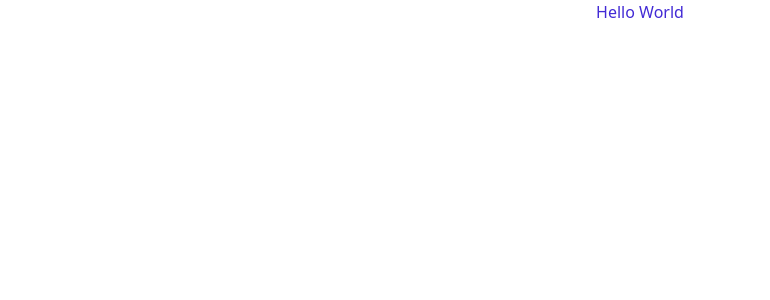
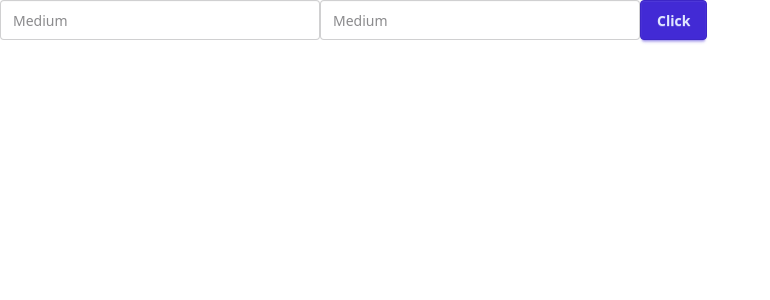
Before and after one commit to faridulhaque/JT-Spotter-AI-Flight-App, a Next.js app: page / in a window 1280 px wide. Shown: the top 300 px of the page, without its empty margins (0-770 px from the left). Built offline with nearby package versions, Linux system fonts and the light colour scheme.

Commit message:
fetch flights data added

```diff
--- /dev/null
+++ b/app/api/token/route.ts
@@ -0,0 +1,15 @@
+import axios from "axios";
+
+export async function POST() {
+  const { data } = await axios.post(
+    "https://test.api.amadeus.com/v1/security/oauth2/token",
+    new URLSearchParams({
+      grant_type: "client_credentials",
+      client_id: process.env.AMADEUS_CLIENT_ID as string,
+      client_secret: process.env.AMADEUS_CLIENT_SECRET as string,
+    }),
+    { headers: { "Content-Type": "application/x-www-form-urlencoded" } },
+  );
+
+  return Response.json({ data: { access_token: data.access_token } });
+}
--- a/app/page.tsx
+++ b/app/page.tsx
@@ -1,11 +1,10 @@
-
+import Layout from "@/components/Layout";
 
 export default function Home() {
 
-
   return (
     <div>
-      <h2 className="text-center text-primary" >Hello World</h2>
+      <Layout></Layout>
     </div>
   );
 }
--- /dev/null
+++ b/components/Layout.tsx
@@ -0,0 +1,77 @@
+"use client";
+import { Airports } from "@/services/types";
+import React, { useEffect, useState } from "react";
+
+function Layout() {
+  const [departureOptions, setDepartureOptions] = useState<Airports[]>([]);
+  const [destinationOptions, setDestinationOptions] = useState<Airports[]>([]);
+
+  const [departureInput, setDepartureInput] = useState("");
+  const [destinationInput, setDestinationInput] = useState("");
+
+  const [allData, setAllData] = useState([]);
+
+  useEffect(() => {
+    async function getSearchData() {
+      const res = await fetch(`/api/airports?query=${departureInput}`);
+      const { data } = await res.json();
+      setDepartureOptions(data);
+    }
+
+    getSearchData();
+  }, [departureInput]);
+
+  useEffect(() => {
+    async function getSearchData() {
+      const res = await fetch(`/api/airports?query=${destinationInput}`);
+      const { data } = await res.json();
+      setDestinationOptions(data);
+    }
+
+    getSearchData();
+  }, [destinationInput]);
+
+  const handleSearch = async () => {
+    const tokenRes = await fetch("/api/token", { method: "POST" });
+    const tokenData = await tokenRes.json();
+    const token = tokenData?.data?.access_token;
+    console.log("token", token);
+
+    // const flightsRes = await fetch(
+    //   `https://test.api.amadeus.com/v2/shopping/flight-offers?originLocationCode=JFK&destinationLocationCode=LHR&departureDate=2026-01-20&adults=1`,
+    //   {
+    //     headers: {
+    //       Authorization: `Bearer ${token}`,
+    //     },
+    //   },
+    // );
+
+    // const flightsData = await flightsRes.json();
+    // setAllData(flightsData.data);
+  };
+
+  console.log("alldata", allData);
+
+  return (
+    <div>
+      <input
+        onChange={(e) => setDepartureInput(e.target.value)}
+        type="text"
+        placeholder="Medium"
+        className="input input-md"
+      />
+      <input
+        onChange={(e) => setDestinationInput(e.target.value)}
+        type="text"
+        placeholder="Medium"
+        className="input input-md"
+      />
+
+      <button onClick={handleSearch} className="btn btn-primary">
+        Click
+      </button>
+    </div>
+  );
+}
+
+export default Layout;
--- /dev/null
+++ b/services/types.ts
@@ -0,0 +1,6 @@
+export type Airports = {
+    city: string;
+    airport: string;
+    iata: string;
+    country: string
+}
```
